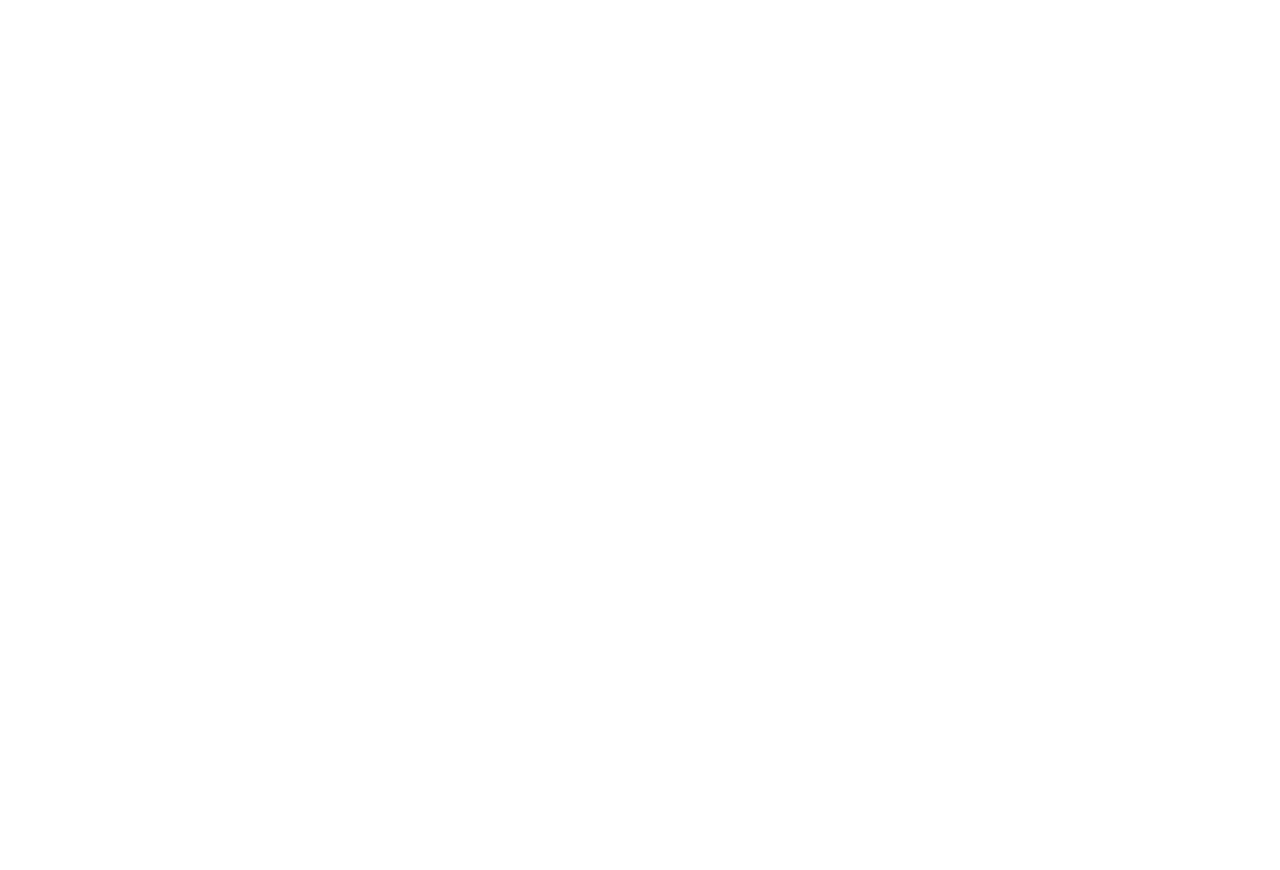
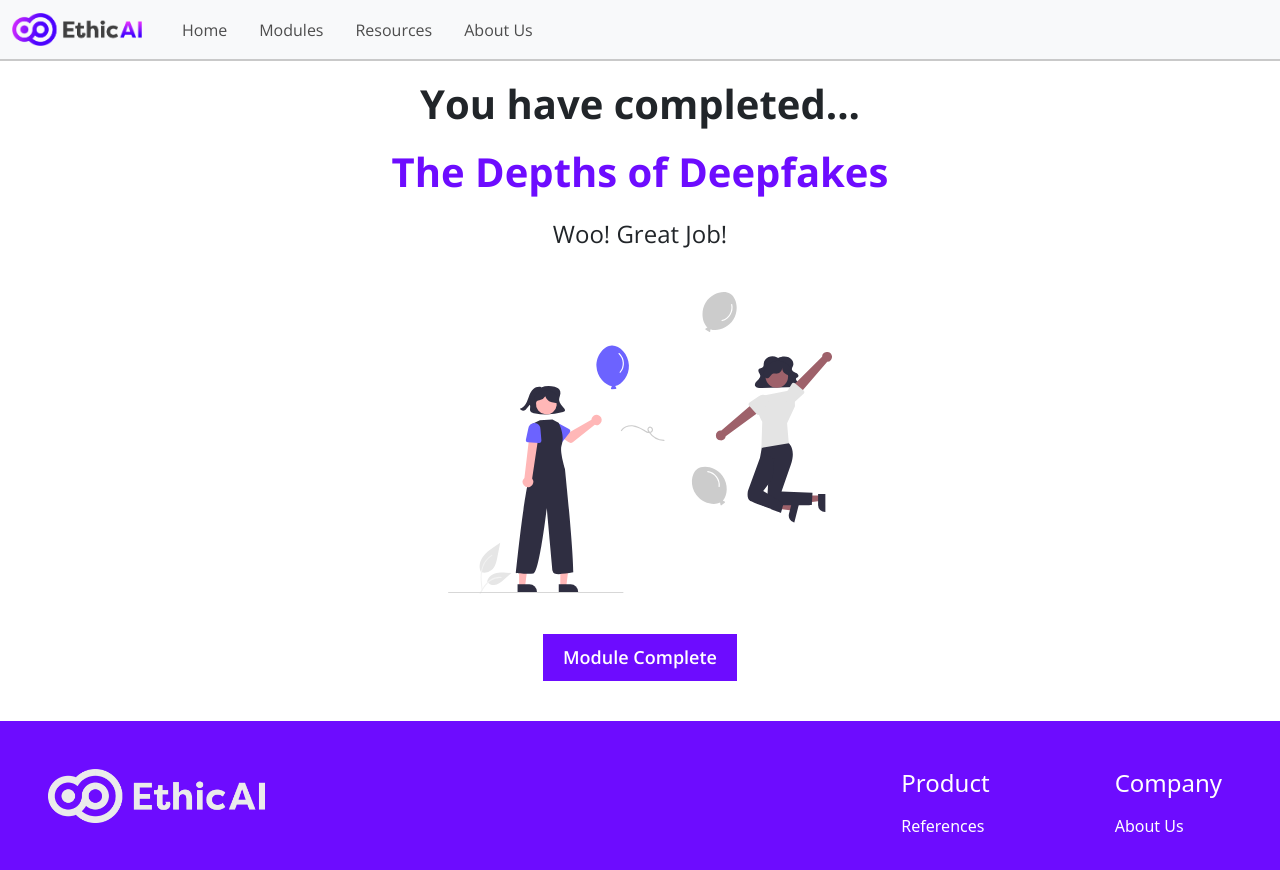
Before and after one commit to harslash/EthicAI, a Vue app in the folder project/ethicai-spa/: page /deepfakes/module-complete in a window 1280 px wide. Before the commit this address had no page. Shown: the top 870 px of the page. Before the commit the page ends 800 px from the top, so only its background shows below. Built offline with nearby package versions, Linux system fonts and the light colour scheme.

Commit message:
implemented deepfakes module complete page

```diff
--- /dev/null
+++ b/project/ethicai-spa/src/components/pages/deepfakes/deepfakes-module-complete.vue
@@ -0,0 +1,15 @@
+<template>
+    <div>
+        <ModuleCompletion :moduleName="'The Depths of Deepfakes'" :buttonText="'Module Complete'" />
+    </div>
+</template>
+
+<script lang="ts">
+import ModuleCompletion from '../../../components/reusable/module_completion.vue';
+
+export default {
+    components: {
+        ModuleCompletion
+    }
+};
+</script>
--- a/project/ethicai-spa/src/router/index.ts
+++ b/project/ethicai-spa/src/router/index.ts
@@ -146,6 +146,11 @@ const routes: Array<RouteRecordRaw> = [
     component: () =>
       import("../views/modules/deepfakes/DeepfakesPageSixView.vue"),
   },
+  {
+    path: "/deepfakes/module-complete",
+    component: () =>
+      import("../views/modules/deepfakes/DeepfakesPageSevenView.vue"),
+  },
 ];
 
 const router = createRouter({
--- /dev/null
+++ b/project/ethicai-spa/src/views/modules/deepfakes/DeepfakesPageSevenView.vue
@@ -0,0 +1,15 @@
+<template>
+    <div class="deepfakes-page-seven-view">
+        <deepfakes-page-seven></deepfakes-page-seven>
+    </div>
+</template>
+
+<script lang="ts">
+import DeepfakesPageSeven from '../../../components/pages/deepfakes/deepfakes-module-complete.vue';
+export default {
+    name: 'DeepfakesPageSevenView',
+    components: {
+        'deepfakes-page-seven': DeepfakesPageSeven
+    }
+}
+</script>
```
